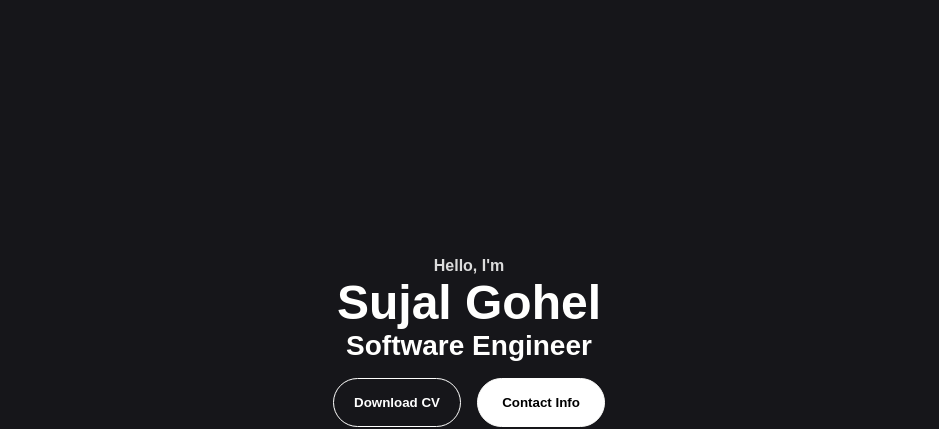
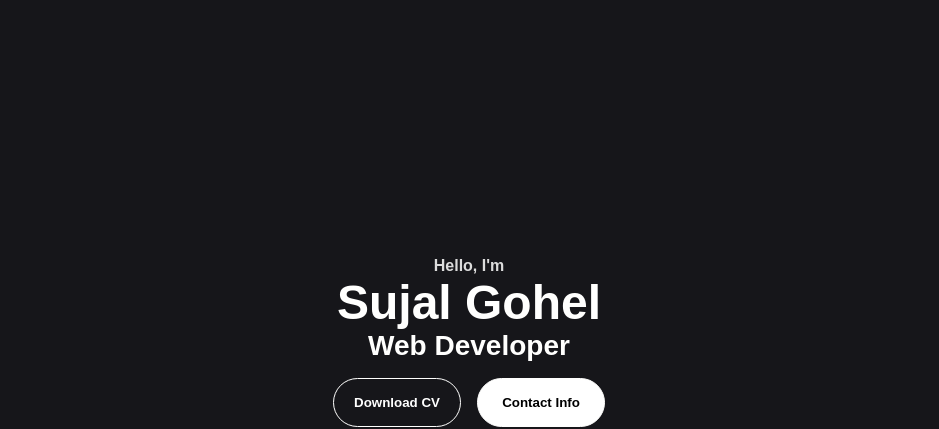
Before and after one commit to Sujx1309/myportfolio, a plain HTML site: page Index.html in a window 1280 px wide. Shown: the part 114-543 px from the top of the page, without its empty margins (171-1110 px from the left). Drawn offline with nearby package versions, Linux system fonts and the light colour scheme.

Commit message:
Update Index.html

```diff
--- a/Index.html
+++ b/Index.html
@@ -151,7 +151,7 @@
       <div class="section__text">
         <p class="section__text__p1">Hello, I'm</p>
         <h1 class="title">Sujal Gohel</h1>
-        <p class="section__text__p2">Software Engineer</p>
+        <p class="section__text__p2">Web Developer</p>
         <div class="btn-container">
            <button
             class="btn btn-color-2"
```
